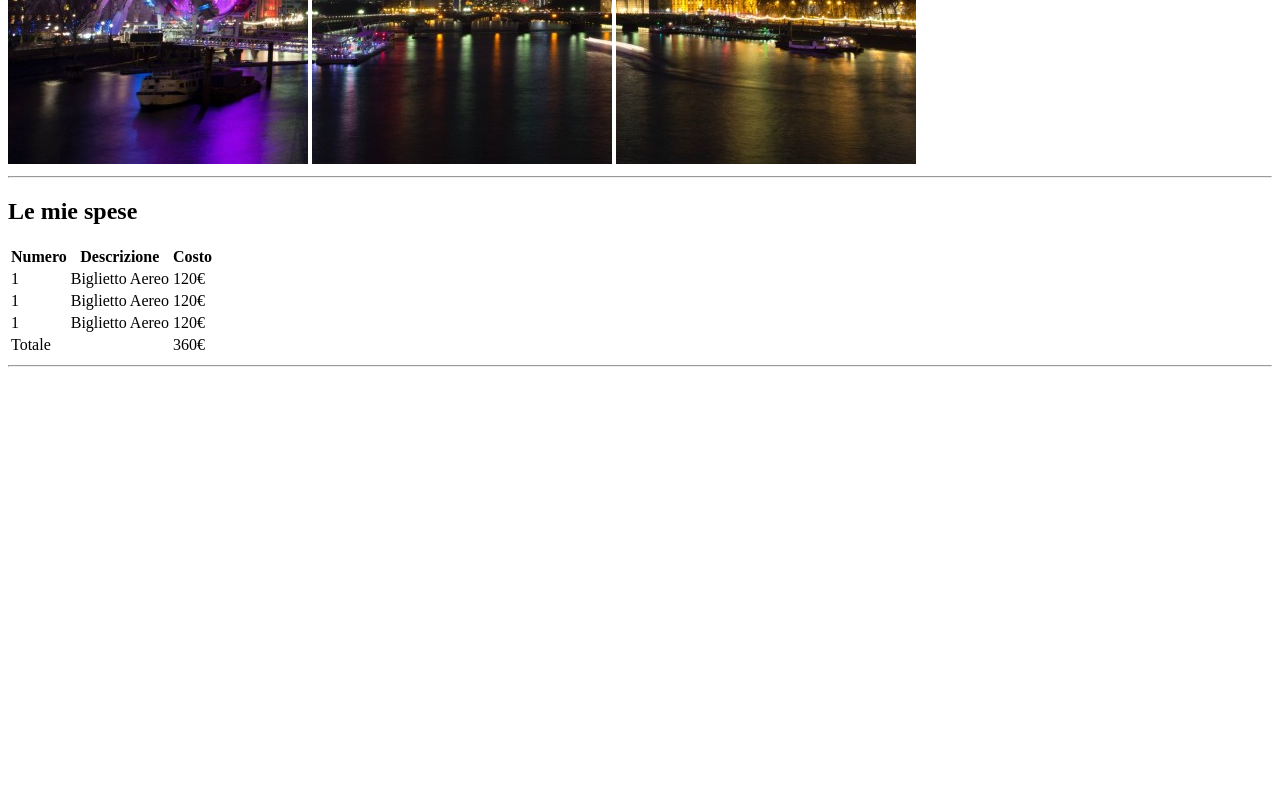
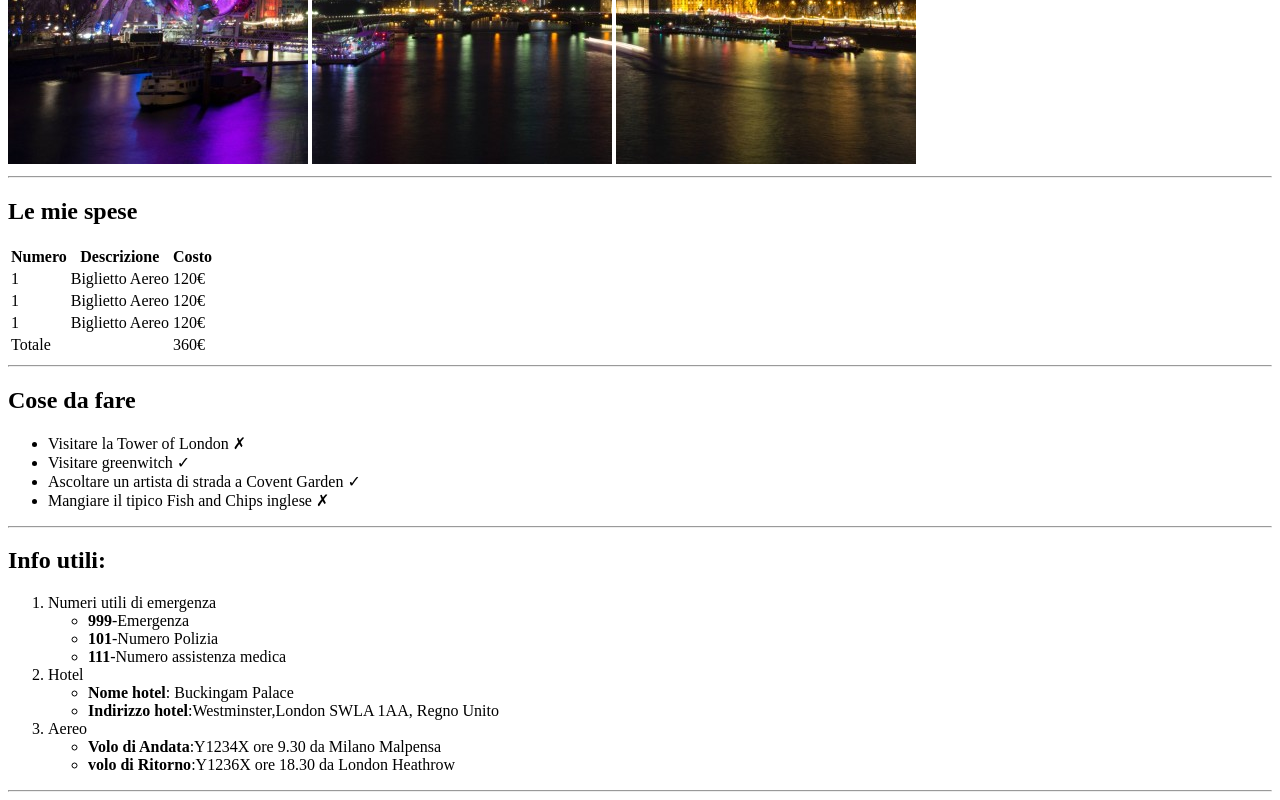
Before and after one commit to NicolaCecchini/html-london-trip, a plain HTML site: page index.html in a window 1280 px wide. Shown: the part 516-1316 px from the top of the page. Before the commit the page ends 891 px from the top, so only its background shows below. Drawn offline with Linux system fonts and the light colour scheme; files whose address does not match are found by name.

Commit message:
Liste indentate completate

```diff
--- a/index.html
+++ b/index.html
@@ -45,6 +45,48 @@
 
     </table>
     </div>
+
+    <hr>
+
+    <div>
+        <h2>Cose da fare</h2>
+        <ul>
+            <li>Visitare la Tower of London &cross;</li>
+            <li>Visitare greenwitch &checkmark;</li>
+            <li>Ascoltare un artista di strada a Covent Garden &checkmark;</li>
+            <li>Mangiare il tipico Fish and Chips inglese &cross;</li>
+        </ul>
+    </div>
+
+    <hr>
+
+    <div>
+        <h2>Info utili:</h2>
+        <ol>
+            <li>
+                Numeri utili di emergenza
+                <ul>
+                    <li><strong>999</strong>-Emergenza</li>
+                    <li><strong>101</strong>-Numero Polizia</li>
+                    <li><strong>111</strong>-Numero assistenza medica</li>
+                </ul>
+            </li>
+            <li>
+                Hotel
+                <ul>
+                    <li><strong>Nome hotel</strong>: Buckingam Palace</li>
+                    <li><strong>Indirizzo hotel</strong>:Westminster,London SWLA 1AA, Regno Unito</li>
+                </ul>
+            </li>
+            <li>
+                Aereo
+                <ul>
+                    <li><strong>Volo di Andata</strong>:Y1234X ore 9.30 da Milano Malpensa</li>
+                    <li><strong>volo di Ritorno</strong>:Y1236X ore 18.30 da London Heathrow</li>
+                </ul>
+            </li>
+        </ol>
+    </div>
     <hr>
 </body>
 </html>
```
